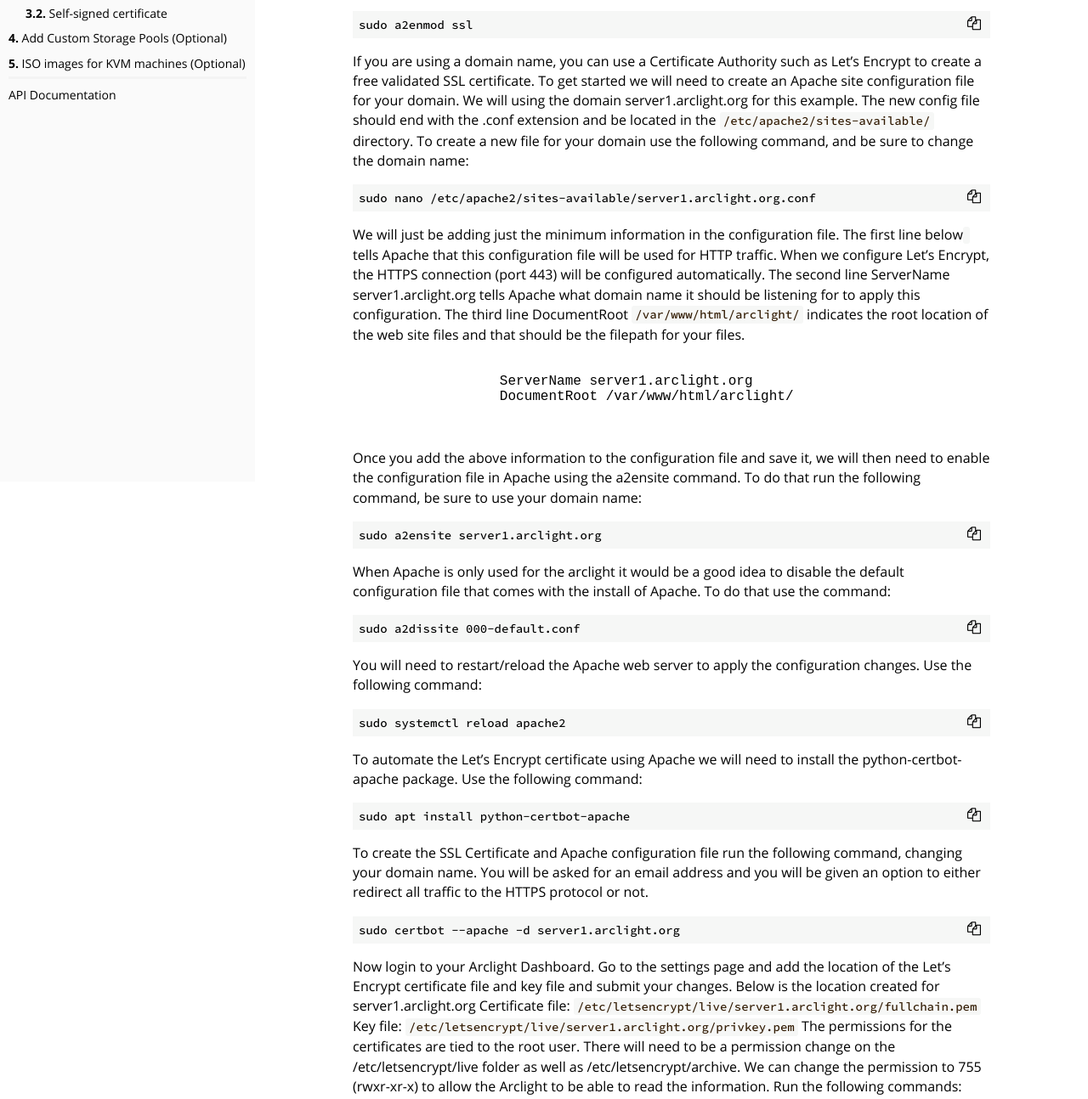
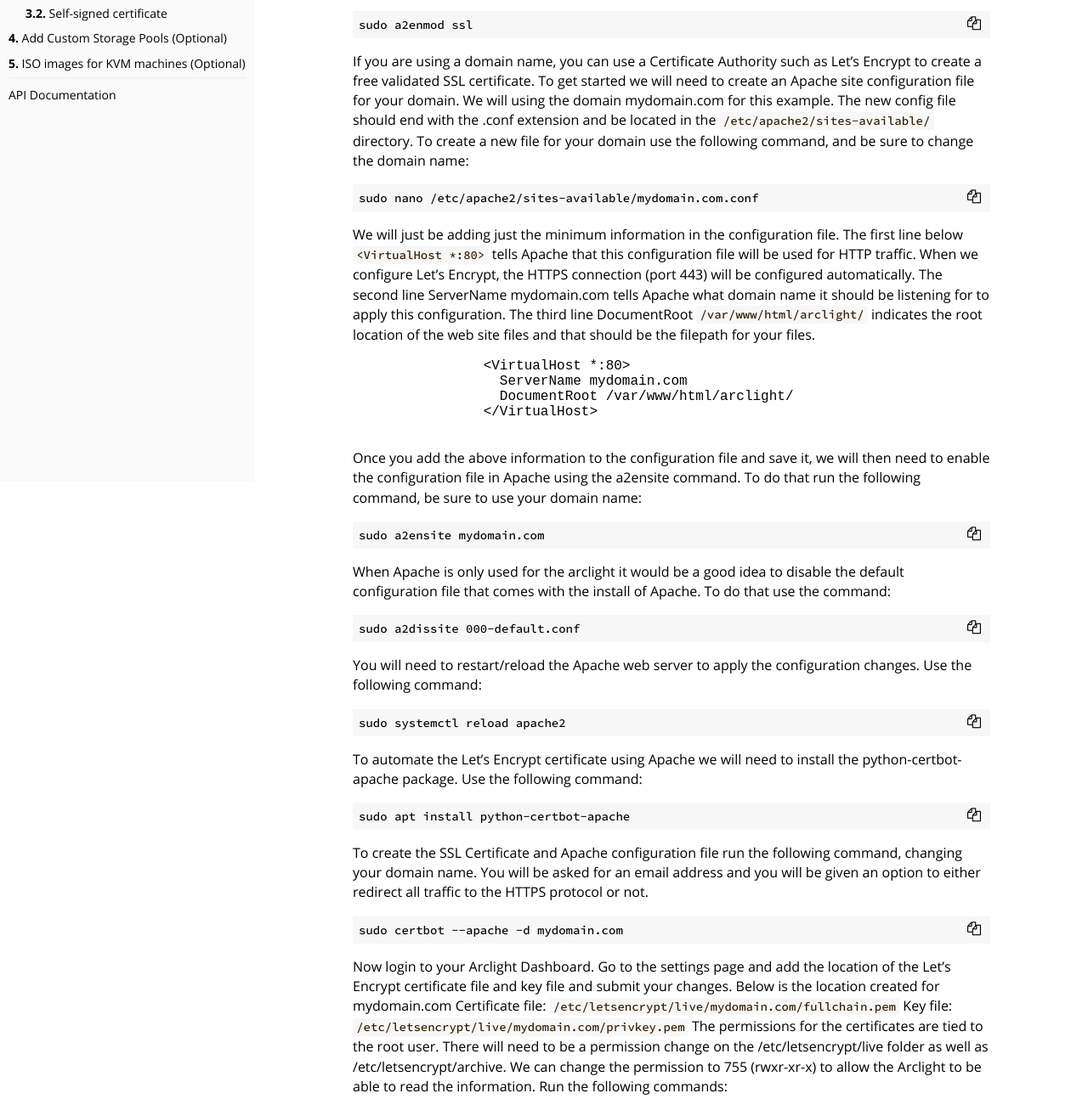
Before and after one commit to Chatnaut/docs-arclight, a plain HTML site: page encrypt_arclight/cert.html in a window 1280 px wide. Shown: the part 233-1527 px from the top of the page at 85% size. Drawn offline with Linux system fonts and the light colour scheme.

Commit message:
escape character <>

```diff
--- a/encrypt_arclight/cert.html
+++ b/encrypt_arclight/cert.html
@@ -287,32 +287,31 @@
               Authority such as Let’s Encrypt to create a free validated SSL
               certificate. To get started we will need to create an Apache site
               configuration file for your domain. We will using the domain
-              server1.arclight.org for this example. The new config file should
+              mydomain.com for this example. The new config file should
               end with the .conf extension and be located in the
               <code>/etc/apache2/sites-available/</code> directory. To create a
               new file for your domain use the following command, and be sure to
               change the domain name:
             </p>
-            <pre><code class="language-sh">sudo nano /etc/apache2/sites-available/server1.arclight.org.conf</code></pre>
+            <pre><code class="language-sh">sudo nano /etc/apache2/sites-available/mydomain.com.conf</code></pre>
 
             <p>
               We will just be adding just the minimum information in the
-              configuration file. The first line below <code><VirtualHost *:80></code> tells
+              configuration file. The first line below <code>&lt;VirtualHost *:80></code> tells
               Apache that this configuration file will be used for HTTP traffic.
               When we configure Let’s Encrypt, the HTTPS connection (port 443)
               will be configured automatically. The second line ServerName
-              server1.arclight.org tells Apache what domain name it should be
+              mydomain.com tells Apache what domain name it should be
               listening for to apply this configuration. The third line
               DocumentRoot <code>/var/www/html/arclight/</code> indicates the
               root location of the web site files and that should be the
               filepath for your files.
             </p>
-            <p>
-              <pre>
-                <VirtualHost *:80>
-                  ServerName server1.arclight.org
+            <pre>
+                &lt;VirtualHost *:80>
+                  ServerName mydomain.com
                   DocumentRoot /var/www/html/arclight/
-                </VirtualHost>
+                &lt;/VirtualHost>
               </pre>
             </p>
             <p>
@@ -321,7 +320,7 @@
               Apache using the a2ensite command. To do that run the following
               command, be sure to use your domain name:
             </p>
-            <pre><code class="language-sh">sudo a2ensite server1.arclight.org</code></pre>
+            <pre><code class="language-sh">sudo a2ensite mydomain.com</code></pre>
 
             <p>
               When Apache is only used for the arclight it would be a good idea
@@ -349,19 +348,19 @@
               asked for an email address and you will be given an option to
               either redirect all traffic to the HTTPS protocol or not.
             </p>
-            <pre><code class="language-sh">sudo certbot --apache -d server1.arclight.org</code></pre>
+            <pre><code class="language-sh">sudo certbot --apache -d mydomain.com</code></pre>
 
             <p>
               Now login to your Arclight Dashboard. Go to the settings page and
               add the location of the Let’s Encrypt certificate file and key
               file and submit your changes. Below is the location created for
-              server1.arclight.org Certificate file:
+              mydomain.com Certificate file:
               <code
-                >/etc/letsencrypt/live/server1.arclight.org/fullchain.pem</code
+                >/etc/letsencrypt/live/mydomain.com/fullchain.pem</code
               >
               Key file:
               <code
-                >/etc/letsencrypt/live/server1.arclight.org/privkey.pem</code
+                >/etc/letsencrypt/live/mydomain.com/privkey.pem</code
               >
 
               The permissions for the certificates are tied to the root user.
```
